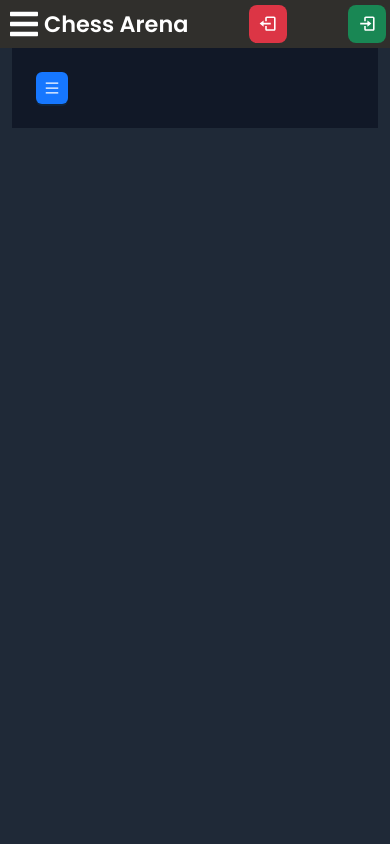
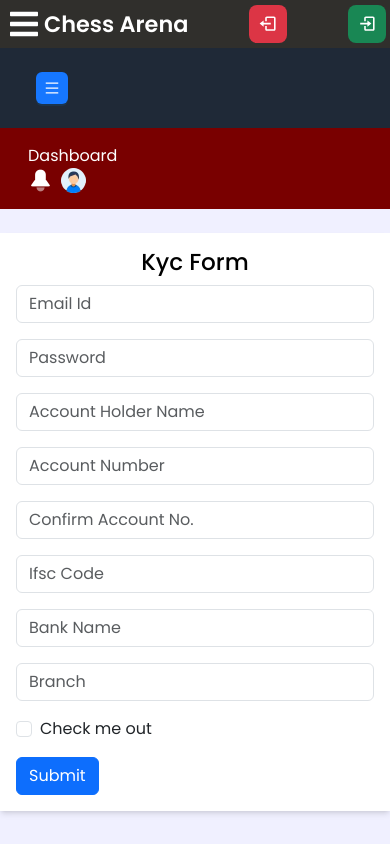
Before and after one commit to jaankiseema/chess_chess, a React (Create React App) app in the folder ches/: page /Userkyc in a window 390 px wide. Shown: the top 844 px of the page. Built offline with nearby package versions, Linux system fonts and the light colour scheme.

Commit message:
man kar raha hai

```diff
--- a/ches/package.json
+++ b/ches/package.json
@@ -29,13 +29,11 @@
     "web-vitals": "^2.1.4"
   },
   "scripts": {
-    "start": "nodemon.js",
+    "start": "react-scripts start",
     "build": "react-scripts build",
     "test": "react-scripts test",
     "eject": "react-scripts eject"
-
   },
-
   "eslintConfig": {
     "extends": [
       "react-app",
--- a/ches/src/Dashboard-Component/dashboardmenu.js
+++ b/ches/src/Dashboard-Component/dashboardmenu.js
@@ -126,10 +126,10 @@
     };
 
     return (
-        <div className='row bg-gray-800 h-screen' style={{ background: '#1f2937' }}>
+        <div className='row ' style={{ background: '#1f2937' }}>
             <div className='col-sm-2'>
                 <div className="flex">
-                    <div className="md:hidden flex items-center justify-between p-4 w-full bg-gray-900">
+                    <div className="md:hidden flex items-center justify-between p-4 w-full ">
                         <Button type="primary" onClick={showDrawer} icon={<MenuOutlined />} />
                     </div>
                     <div className="hidden md:flex flex-col w-64 h-full">
```
